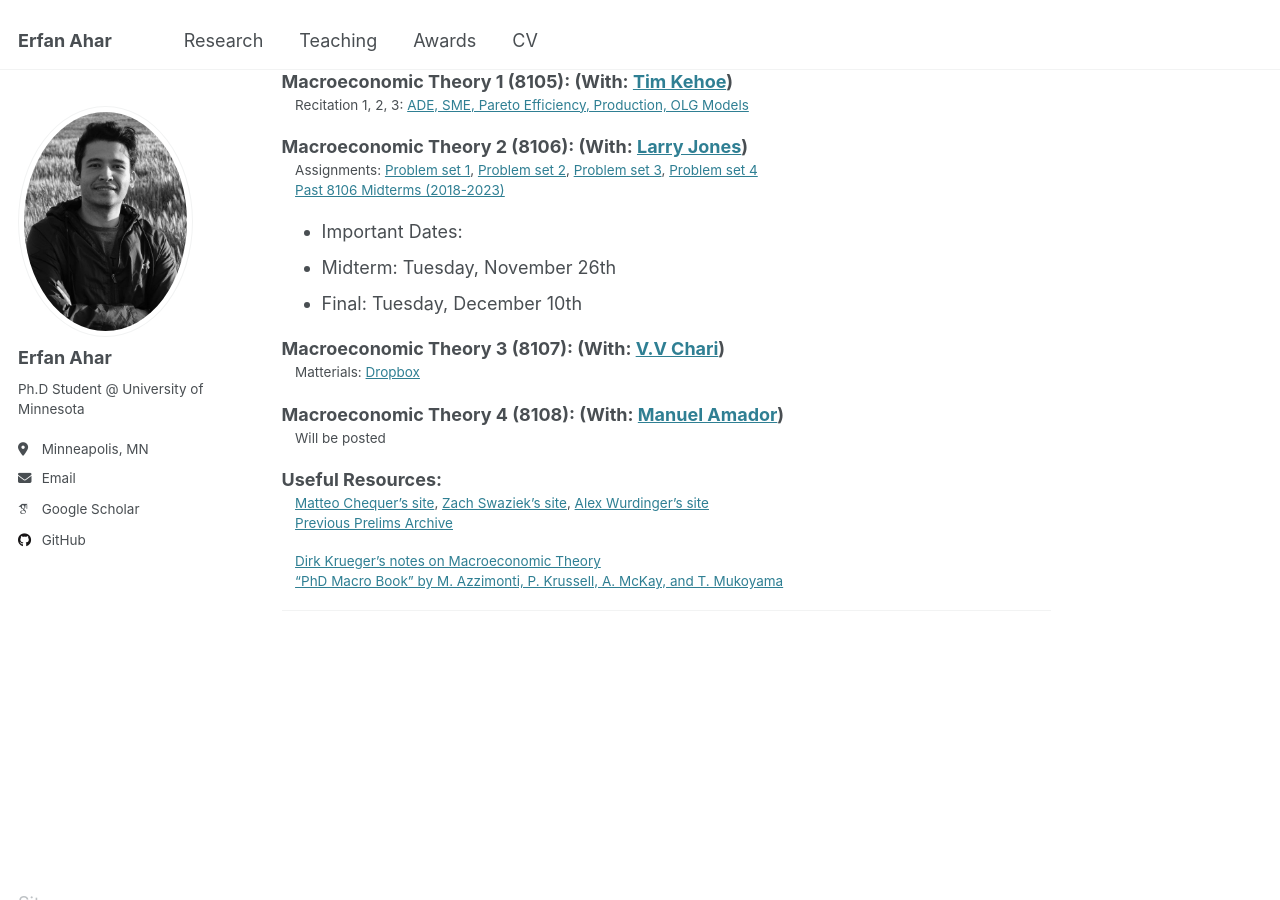
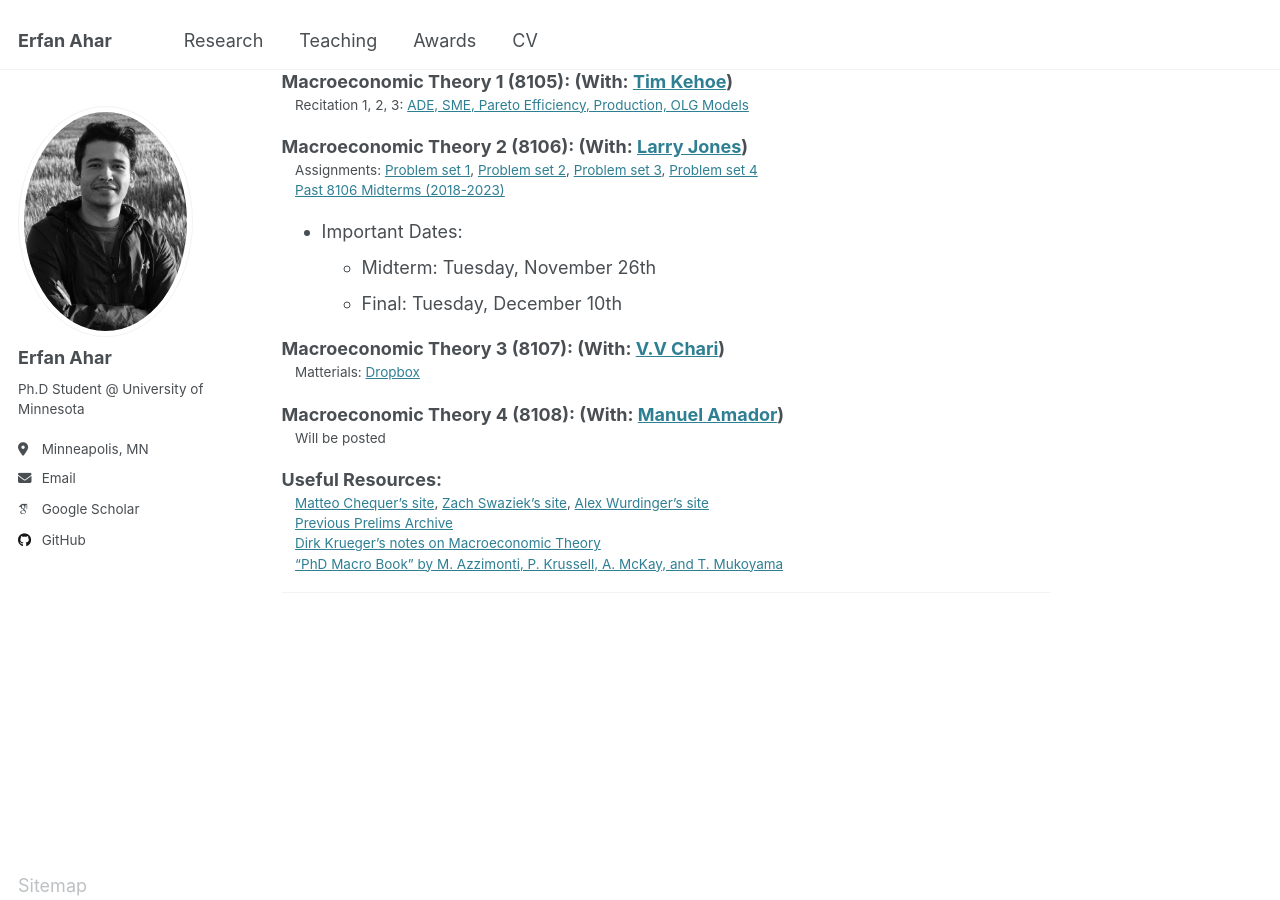
Before and after one commit to ErfanAhar/erfanahar.github.io, a Jekyll site: the page built from _pages/teaching.md, in a window 1280 px wide and 900 px high, scrolled down 439 px. Built offline with Jekyll 4.4.1, drawn with Linux system fonts in a browser that asks for light colours; some web fonts are replaced.

```diff
--- a/_pages/teaching.md
+++ b/_pages/teaching.md
@@ -22,8 +22,8 @@ Macroeconomic Theory 2 (8106): (With: [Larry Jones](https://sites.google.com/umn
 : [Past 8106 Midterms (2018-2023)](https://drive.google.com/file/d/1TK_WVbp0EiMqzSQPlOz5UmdOM5g3A2iJ/view?usp=sharing)
 
 - Important Dates:
- - Midterm: Tuesday, November 26th
- - Final: Tuesday, December 10th
+  - Midterm: Tuesday, November 26th
+  - Final: Tuesday, December 10th
 
 Macroeconomic Theory 3 (8107): (With: [V.V Chari](https://sites.google.com/umn.edu/vvchari/home))
 : Matterials: [Dropbox](https://www.dropbox.com/scl/fo/uyurufl89g833htvujd47/ACeMvge3Lg2mAliQ9baCg4s?rlkey=bkejnuwszm7r55je0u6xfaqmd&st=01dnzm46&dl=0)
@@ -31,9 +31,8 @@ Macroeconomic Theory 3 (8107): (With: [V.V Chari](https://sites.google.com/umn.e
 Macroeconomic Theory 4 (8108): (With: [Manuel Amador](https://manuelamador.me/))
 : Will be posted
 
-Useful Resources:
+**Useful Resources:**
 : [Matteo Chequer's site](https://sites.google.com/view/matteobchequer), [Zach Swaziek's site](https://sites.google.com/view/zach-swaziek/home?authuser=1), [Alex Wurdinger's site](https://sites.google.com/view/alexwurdinger/home?authuser=0)
-
 : [Previous Prelims Archive](https://sites.google.com/umn.edu/econintranet/grads/written-prelims/prelim-archive)
 : [Dirk Krueger's notes on Macroeconomic Theory](https://drive.google.com/file/d/1UzMWSs3_tTjJkBddKpzR0K77aRsY5t6Q/view?usp=drive_link)
 : ["PhD Macro Book" by M. Azzimonti, P. Krussell, A. McKay, and T. Mukoyama](https://phdmacrobook.org/)
```
